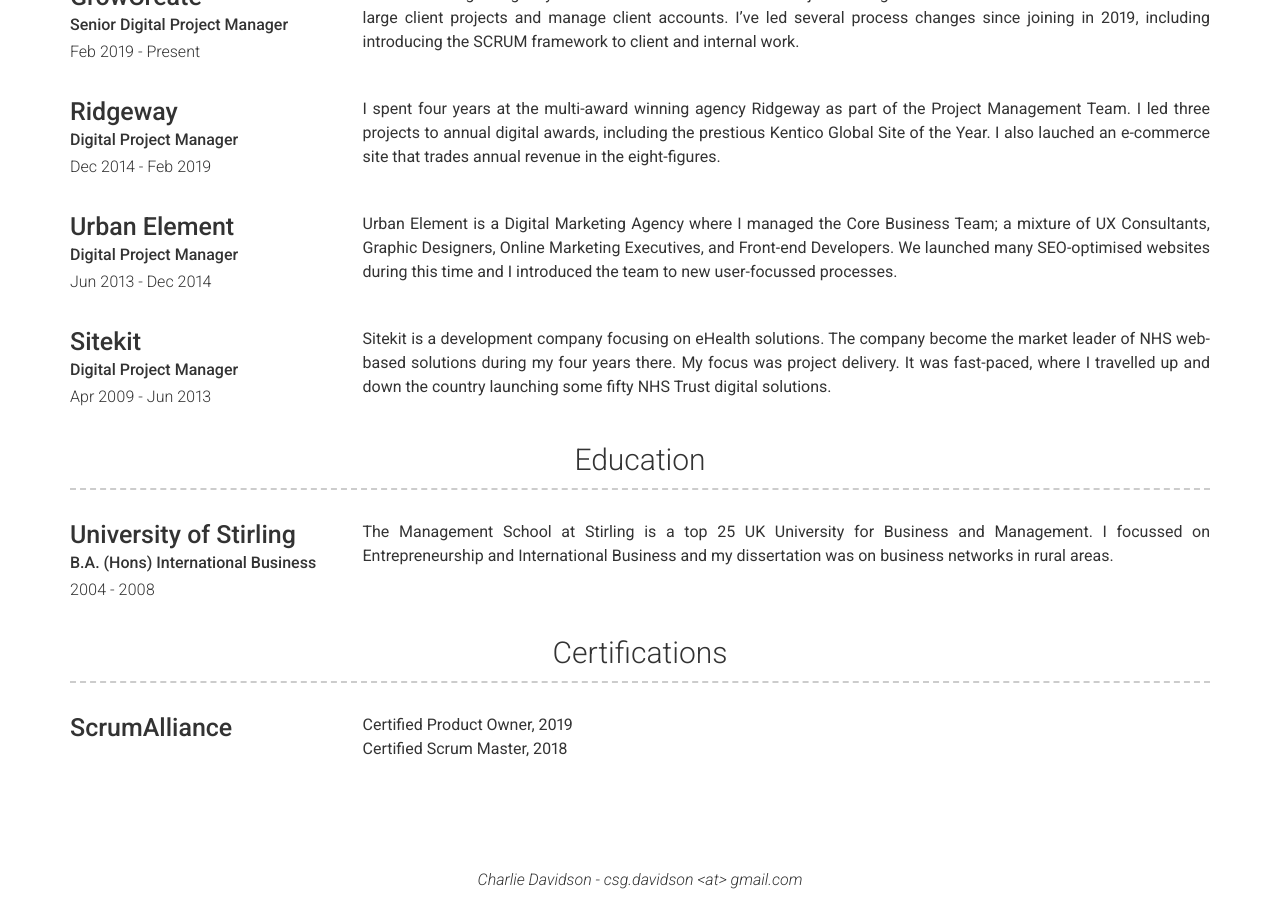
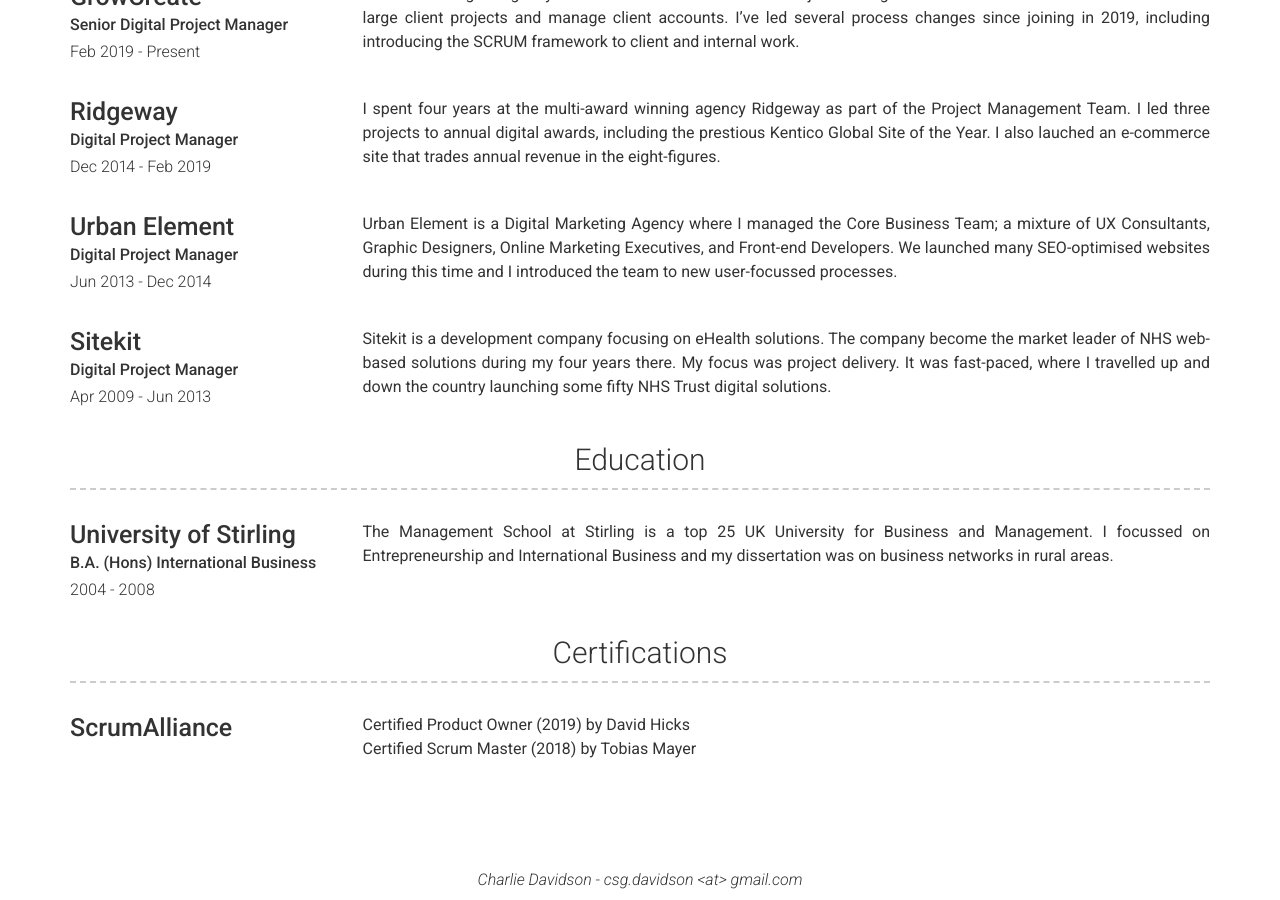
Before and after one commit to csgdavidson/Charlie-Davidson2, a Jekyll site: the page built from index.md, in a window 1280 px wide and 900 px high, scrolled down 625 px. Built offline with Jekyll 4.4.1, drawn with Linux system fonts in a browser that asks for light colours; nearby versions of some CDN libraries.

Commit message:
Update projects.yml

```diff
--- a/_data/projects.yml
+++ b/_data/projects.yml
@@ -2,5 +2,5 @@
 - layout: left
   name: ScrumAlliance
   description: | # this will include new lines to allow paragraphs
-    Certified Product Owner, 2019 <br>
-    Certified Scrum Master, 2018
+    Certified Product Owner (2019) by David Hicks <br>
+    Certified Scrum Master (2018) by Tobias Mayer
```
